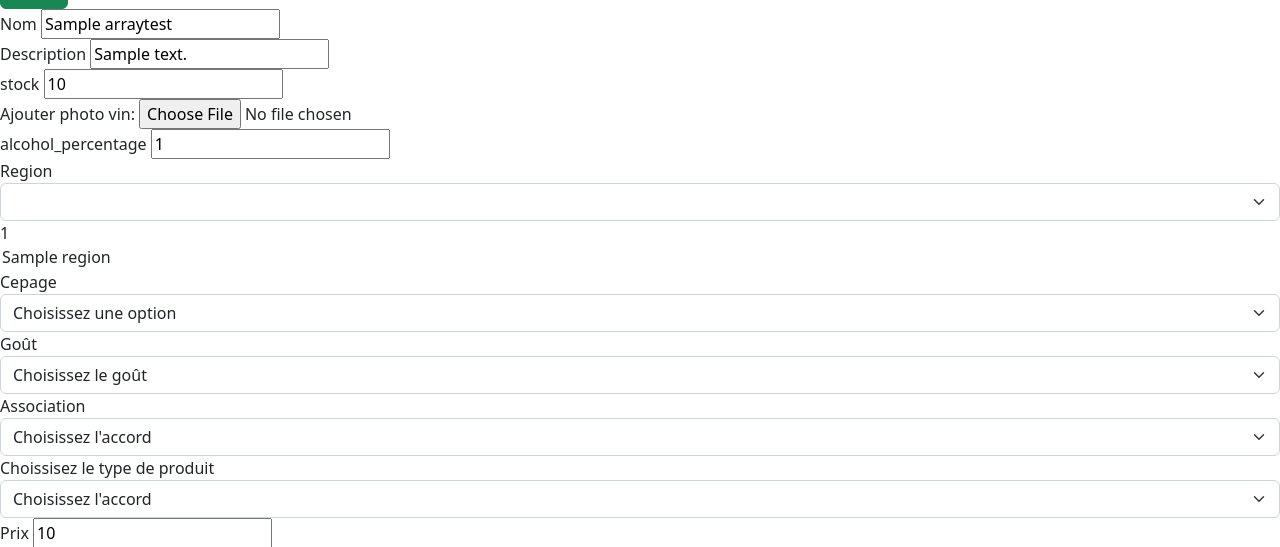
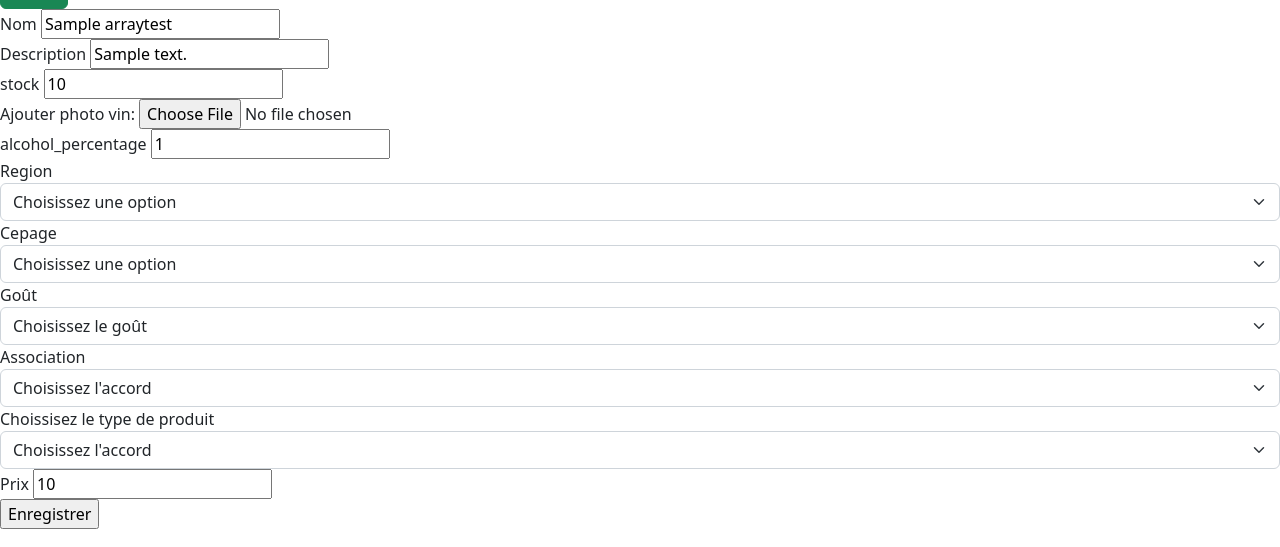
Before and after one commit to matgiard/best-wines, a PHP site: template src/views/employe/stock/edit.php in a window 1280 px wide. Shown: the part 165-712 px from the top of the page. Run offline with PHP 8.4, Linux system fonts and the light colour scheme; the template is opened without the code that fills it: most values are stand-ins (such as "Sample title", 1, 10 or a date in 2020); lists and menus that the app fills with data are empty; some libraries are stand-ins or nearby versions.

Commit message:
Edit.php réparé

```diff
--- a/src/views/employe/stock/edit.php
+++ b/src/views/employe/stock/edit.php
@@ -30,21 +30,11 @@
     <div>
         <label for="id_region">Region</label>
         <select name="id_region" class="form-select" aria-label="Default select example">
-            <option selected><? $arraytest['id_region'] ?></option>
-            <select name="id_region" class="form-select" aria-label="Default select example">
-                <?= $arraytest['id_region'] ?>
-
-                <?php foreach ($regions as $region) : ?>
-
-                    <option name=region value="<?= $region['region_name'] ?>">
-                        <?= $region['region_name'] ?>
-                    </option>
-
-
-                <?php endforeach ?>
-
-
-            </select>
+            <option selected>Choisissez une option</option>
+            <?php foreach ($regions as $region) : ?>
+                <option name="<?= $region['id'] ?>" value="<?= $region['id'] ?>"><?= $region['region_name'] ?></option>
+            <?php endforeach ?>
+        </select>
 
     </div>
     <div>
```
